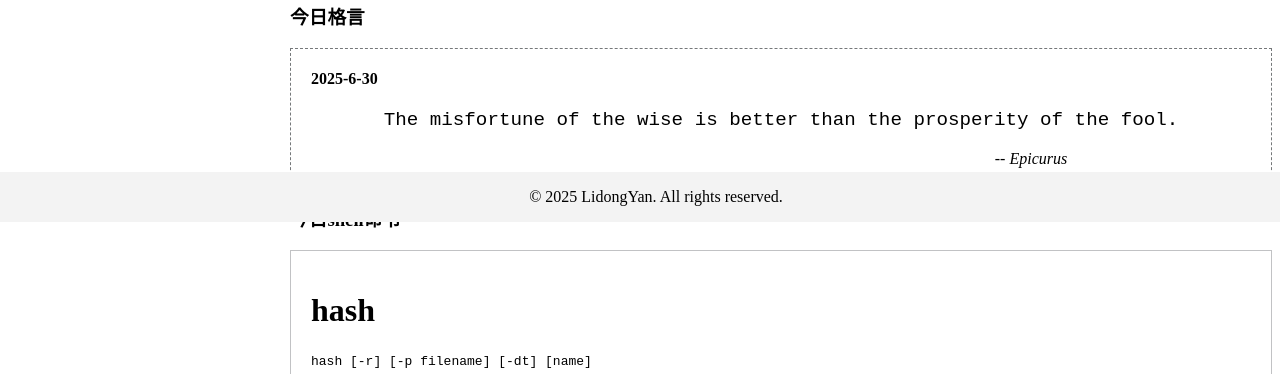
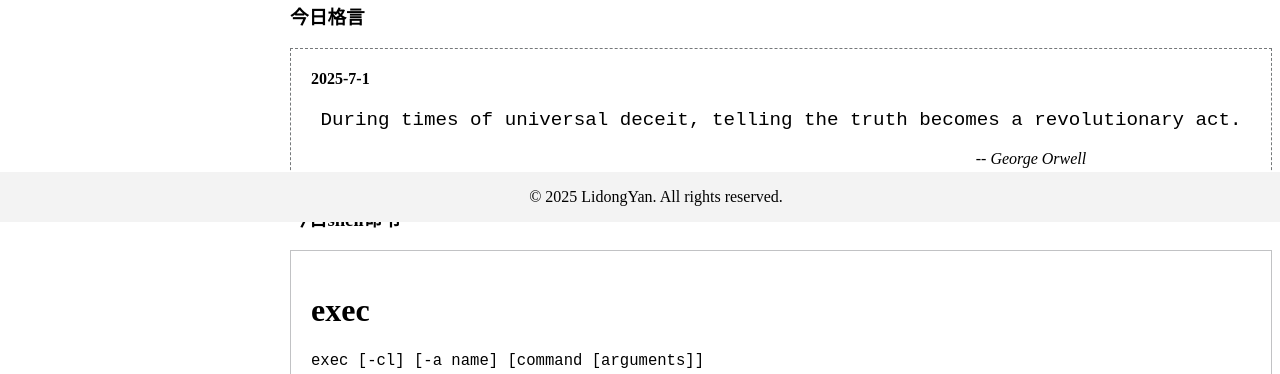
Before and after one commit to brandb97/brandb97.github.io, a React (Vite) app: page / in a window 1280 px wide. Shown: the part 578-952 px from the top of the page. Built offline with nearby package versions, Linux system fonts and the light colour scheme.

Commit message:
Date update: 7-1
Signed-off-by: lidongyan <502024330056@smail.nju.edu.cn>

```diff
--- a/src/AboutMe.jsx
+++ b/src/AboutMe.jsx
@@ -40,16 +40,16 @@ function AboutMe() {
         </p>
         <h3>今日格言</h3>
         <ProverbCard
-            date="2025-6-30"
-            proverb="The misfortune of the wise is better than the prosperity of the fool."
-            author="Epicurus"
+            date="2025-7-1"
+            proverb="During times of universal deceit, telling the truth becomes a revolutionary act."
+            author="George Orwell"
         />
         <h3>今日shell命令</h3>
         <ShortTip
-            command="hash"
-            usage="hash [-r] [-p filename] [-dt] [name]"
-            description="hash命令用来缓存命令的路径，以加快后续的查找速度。"
-            href="/src/post/shell/ShellTips.html?id=2"
+            command="exec"
+            usage="exec [-cl] [-a name] [command [arguments]]"
+            description="exec命令用来执行一个新的命令，并替换当前的shell进程。"
+            href="/src/post/shell/ShellTips.html?id=1"
         />
     </main>)
 }
--- a/src/post/proverb/Proverb.jsx
+++ b/src/post/proverb/Proverb.jsx
@@ -19,6 +19,11 @@ function Proverb() {
                 proverb="The misfortune of the wise is better than the prosperity of the fool."
                 author="Epicurus"
             />
+            <ProverbCard
+                date="2025-7-1"
+                proverb="During times of universal deceit, telling the truth becomes a revolutionary act."
+                author="George Orwell"
+            />
         </div>
         <Footer></Footer>
     </>);
--- a/src/post/shell/Shell.css
+++ b/src/post/shell/Shell.css
@@ -5,6 +5,7 @@
 
 .short-shell-tip code {
     text-align: center;
+    font-size: 1.2em;
 }
 
 .short-shell-tip a {
```
Also changed, not shown: src/post/shell/data/exec.jsx (+39 -0 lines), src/post/shell/data/hash.jsx (+10 -4 lines).
